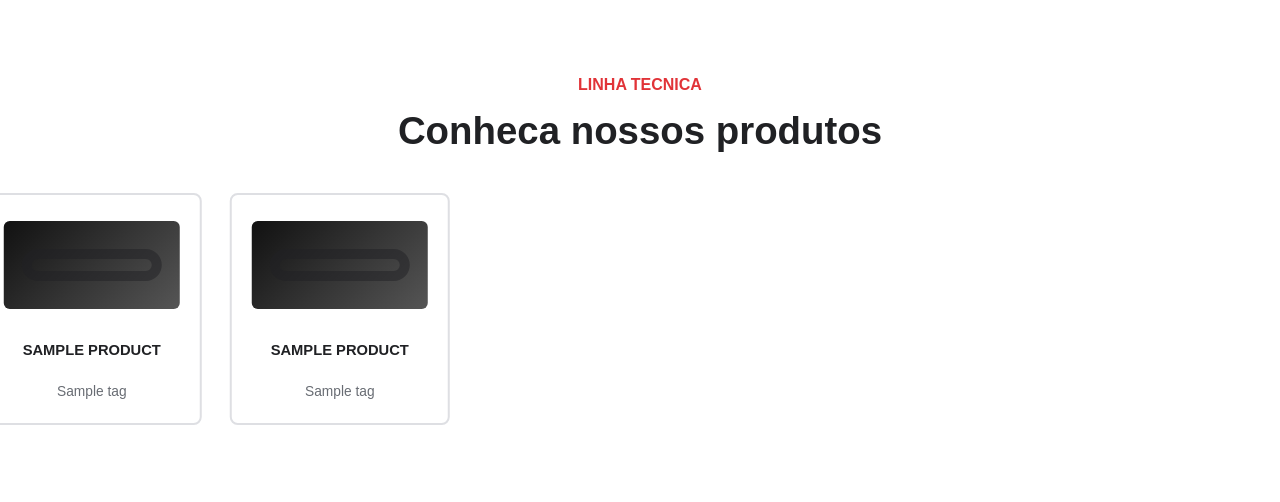
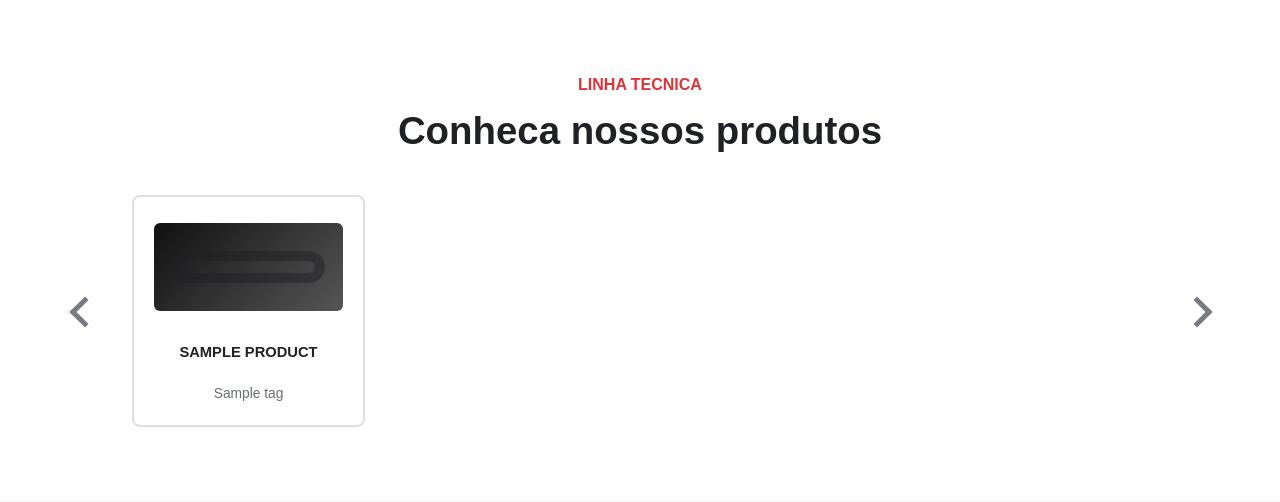
Before and after one commit to ataides01/Thermoflow, a Django app: template templates/core/home.html in a window 1280 px wide. Shown: the part 593-1095 px from the top of the page. Run offline with Django 5.2, Linux system fonts and the light colour scheme; the template is opened without the code that fills it: most values are stand-ins (such as "Sample title", 1, 10 or a date in 2020).

Commit message:
Corrige exibicao horizontal dos produtos

```diff
--- a/static/css/site.css
+++ b/static/css/site.css
@@ -151,34 +151,29 @@ p { color: var(--muted); line-height: 1.6; }
 
 .section__title { text-align: center; margin-bottom: 42px; }
 
-.product-carousel {
+.product-slider {
+    --slider-gap: 28px;
     position: relative;
-    width: 100vw;
-    margin-left: calc(50% - 50vw);
-    overflow: hidden;
-    padding: 0 0 8px;
+    display: grid;
+    grid-template-columns: 48px minmax(0, 1fr) 48px;
+    align-items: center;
+    gap: 22px;
 }
 
-.product-carousel__viewport {
+.product-slider__viewport {
     overflow: hidden;
-    width: 100%;
-    padding: 0 0 8px;
+    padding: 2px;
 }
 
-.product-carousel__track {
-    --product-gap: 28px;
+.product-slider__track {
     display: flex;
-    align-items: stretch;
-    gap: var(--product-gap);
-    width: max-content;
-    padding: 0 var(--product-gap);
-    animation: product-marquee 34s linear infinite;
+    gap: var(--slider-gap);
+    transform: translateX(0);
+    transition: transform .6s ease;
 }
 
-.product-carousel:hover .product-carousel__track { animation-play-state: paused; }
-
 .product-card {
-    flex: 0 0 220px;
+    flex: 0 0 calc((100% - (var(--slider-gap) * 3)) / 4);
     min-height: 232px;
     border: 2px solid var(--line);
     border-radius: 8px;
@@ -226,10 +221,29 @@ p { color: var(--muted); line-height: 1.6; }
 .product-card__visual--cable { background: repeating-linear-gradient(90deg, #24272e 0 22px, #e13338 22px 28px, #f5f5f6 28px 52px); }
 .product-card__visual--insulation { background: linear-gradient(135deg, #f6f6f6 0 30%, #cfd3da 30% 62%, #e13338 62%); }
 
-@keyframes product-marquee {
-    from { transform: translateX(0); }
-    to { transform: translateX(calc(-50% - 14px)); }
+.product-slider__arrow {
+    width: 48px;
+    height: 48px;
+    border: 0;
+    background: transparent;
+    position: relative;
+    cursor: pointer;
 }
+
+.product-slider__arrow::before {
+    content: "";
+    position: absolute;
+    top: 14px;
+    left: 14px;
+    width: 17px;
+    height: 17px;
+    border-top: 5px solid #777b82;
+    border-left: 5px solid #777b82;
+}
+
+.product-slider__arrow:hover::before { border-color: var(--red); }
+.product-slider__arrow--prev::before { transform: rotate(-45deg); }
+.product-slider__arrow--next::before { transform: rotate(135deg); }
 
 .about-band {
     background: var(--soft);
@@ -456,7 +470,8 @@ p { color: var(--muted); line-height: 1.6; }
     .about-band, .split-section, .quote-section, .footer__inner, .values-section {
         grid-template-columns: 1fr;
     }
-    .product-card { flex-basis: 220px; }
+    .product-slider { grid-template-columns: 38px minmax(0, 1fr) 38px; gap: 10px; }
+    .product-card { flex-basis: calc((100% - var(--slider-gap)) / 2); }
     .circle-photo { width: min(280px, 100%); justify-self: center; }
     .about-band, .split-section, .quote-section, .section, .values-section { padding-top: 48px; padding-bottom: 48px; }
     .client-strip { flex-wrap: wrap; padding: 18px; }
@@ -466,11 +481,9 @@ p { color: var(--muted); line-height: 1.6; }
 @media (max-width: 560px) {
     .socials { display: none; }
     .hero, .page-hero { min-height: 500px; text-align: left; }
-    .product-carousel__track {
-        --product-gap: 18px;
-        animation-duration: 26s;
-    }
-    .product-card { flex-basis: 210px; }
+    .product-slider { --slider-gap: 18px; grid-template-columns: 1fr; }
+    .product-slider__arrow { display: none; }
+    .product-card { flex-basis: 100%; }
     .section, .split-section, .quote-section, .values-section { width: min(100% - 28px, 1160px); }
     .footer__inner { width: min(100% - 28px, 1160px); }
 }
--- /dev/null
+++ b/static/js/product-slider.js
@@ -0,0 +1,48 @@
+(() => {
+    const slider = document.querySelector("[data-product-slider]");
+    if (!slider) return;
+
+    const track = slider.querySelector("[data-product-track]");
+    const cards = Array.from(track.children);
+    const prev = slider.querySelector("[data-product-prev]");
+    const next = slider.querySelector("[data-product-next]");
+    let activeIndex = 0;
+    let timerId;
+
+    const getVisibleCount = () => {
+        if (window.matchMedia("(max-width: 560px)").matches) return 1;
+        if (window.matchMedia("(max-width: 900px)").matches) return 2;
+        return 4;
+    };
+
+    const getMaxIndex = () => Math.max(0, cards.length - getVisibleCount());
+
+    const update = () => {
+        activeIndex = Math.min(activeIndex, getMaxIndex());
+        track.style.transform = `translateX(-${cards[activeIndex].offsetLeft}px)`;
+    };
+
+    const goTo = (index) => {
+        activeIndex = index > getMaxIndex() ? 0 : index < 0 ? getMaxIndex() : index;
+        update();
+    };
+
+    const restart = () => {
+        window.clearInterval(timerId);
+        timerId = window.setInterval(() => goTo(activeIndex + 1), 2800);
+    };
+
+    prev.addEventListener("click", () => {
+        goTo(activeIndex - 1);
+        restart();
+    });
+
+    next.addEventListener("click", () => {
+        goTo(activeIndex + 1);
+        restart();
+    });
+
+    window.addEventListener("resize", update);
+    update();
+    restart();
+})();
--- a/templates/base.html
+++ b/templates/base.html
@@ -6,7 +6,7 @@
     <meta name="viewport" content="width=device-width, initial-scale=1">
     <title>{% block title %}Thermoflow{% endblock %}</title>
     <link rel="preconnect" href="https://images.unsplash.com">
-    <link rel="stylesheet" href="{% static 'css/site.css' %}">
+    <link rel="stylesheet" href="{% static 'css/site.css' %}?v=20260527-2">
     {% block extra_head %}{% endblock %}
 </head>
 <body>
--- a/templates/core/home.html
+++ b/templates/core/home.html
@@ -17,25 +17,20 @@
         <p class="eyebrow">Linha tecnica</p>
         <h2>Conheca nossos produtos</h2>
     </div>
-    <div class="product-carousel" aria-label="Produtos Thermoflow em destaque">
-        <div class="product-carousel__viewport">
-            <div class="product-carousel__track">
+    <div class="product-slider" data-product-slider>
+        <button class="product-slider__arrow product-slider__arrow--prev" type="button" data-product-prev aria-label="Produto anterior"></button>
+        <div class="product-slider__viewport">
+            <div class="product-slider__track" data-product-track>
                 {% for product in products %}
-                <article class="product-card {% if forloop.counter == 3 %}product-card--featured{% endif %}">
-                    <div class="product-card__visual product-card__visual--{{ product.visual }}"></div>
-                    <h3>{{ product.name }}</h3>
-                    <p>{{ product.tag }}</p>
-                </article>
-                {% endfor %}
-                {% for product in products %}
-                <article class="product-card {% if forloop.counter == 3 %}product-card--featured{% endif %}" aria-hidden="true">
-                    <div class="product-card__visual product-card__visual--{{ product.visual }}"></div>
-                    <h3>{{ product.name }}</h3>
-                    <p>{{ product.tag }}</p>
-                </article>
+                    <article class="product-card {% if forloop.counter == 3 %}product-card--featured{% endif %}">
+                        <div class="product-card__visual product-card__visual--{{ product.visual }}"></div>
+                        <h3>{{ product.name }}</h3>
+                        <p>{{ product.tag }}</p>
+                    </article>
                 {% endfor %}
             </div>
         </div>
+        <button class="product-slider__arrow product-slider__arrow--next" type="button" data-product-next aria-label="Proximo produto"></button>
     </div>
 </section>
 
@@ -92,3 +87,7 @@
     </div>
 </section>
 {% endblock %}
+
+{% block scripts %}
+<script src="/static/js/product-slider.js?v=20260527-2"></script>
+{% endblock %}
```
